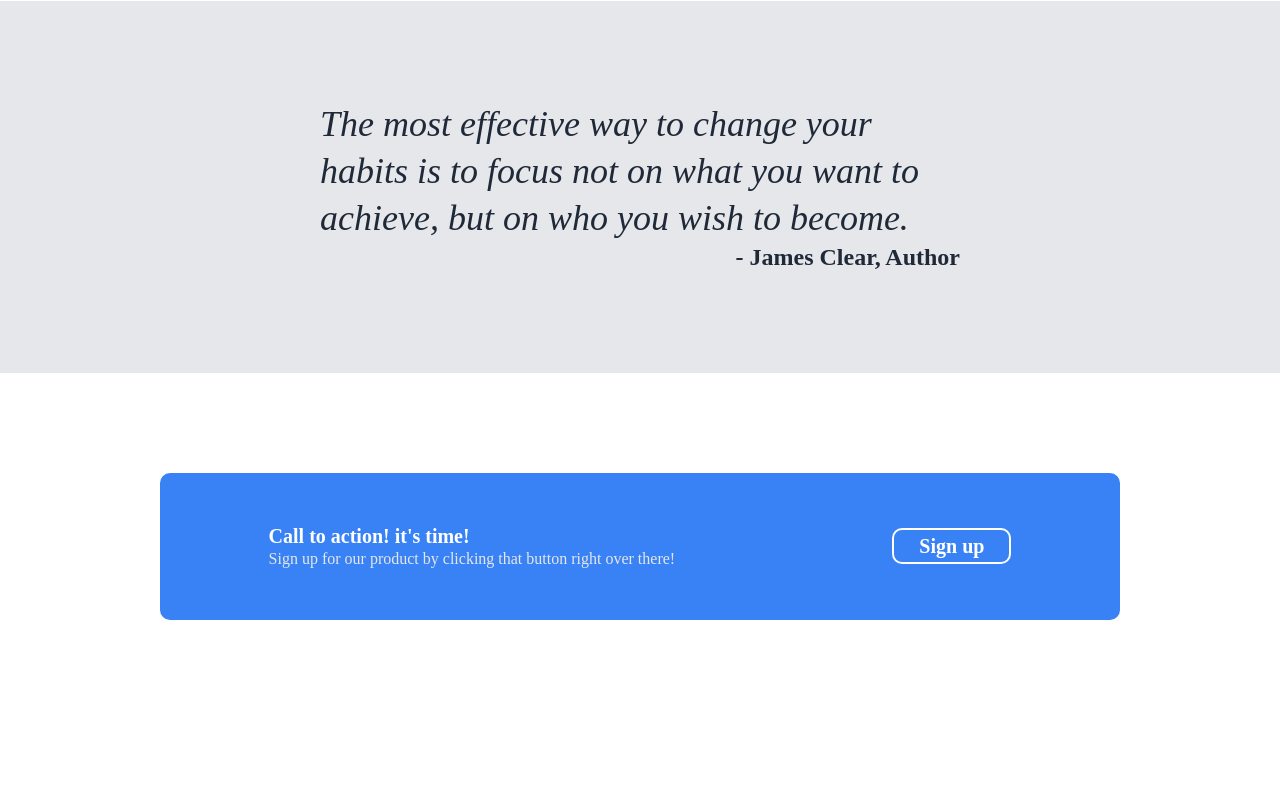
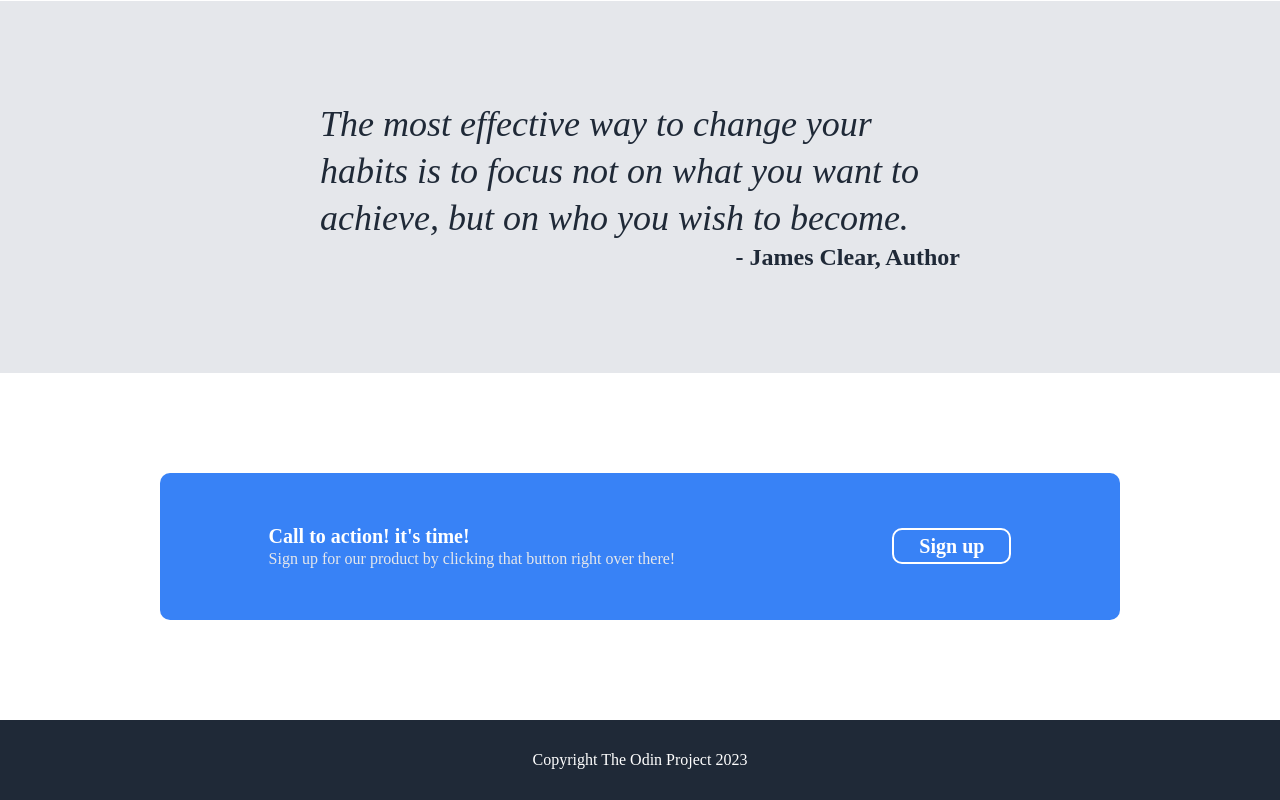
Before and after one commit to Jonathancodeglitch/bookhub, a plain HTML site: page index.html in a window 1280 px wide. Shown: the part 1200-2000 px from the top of the page. Before the commit the page ends 1920 px from the top, so only its background shows below. Drawn offline with Linux system fonts and the light colour scheme.

Commit message:
Finish call to footer section

```diff
--- a/index.html
+++ b/index.html
@@ -128,5 +128,8 @@
         </div>
     </section>
     <!-- call to action ends -->
+    <footer>
+        <p>Copyright The Odin Project 2023</p>
+    </footer>
 </body>
 </html>
--- a/style.css
+++ b/style.css
@@ -268,3 +268,15 @@ header{
     border: 2px solid #fff;
     padding:3px 25px;
 }
+
+footer{
+    background-color: #1f2937;
+    padding: 30px 10px;
+    text-align: center;
+}
+
+footer p{
+ font-weight:lighter;
+ font-size: 16px;
+ color: #fff;
+}
```
